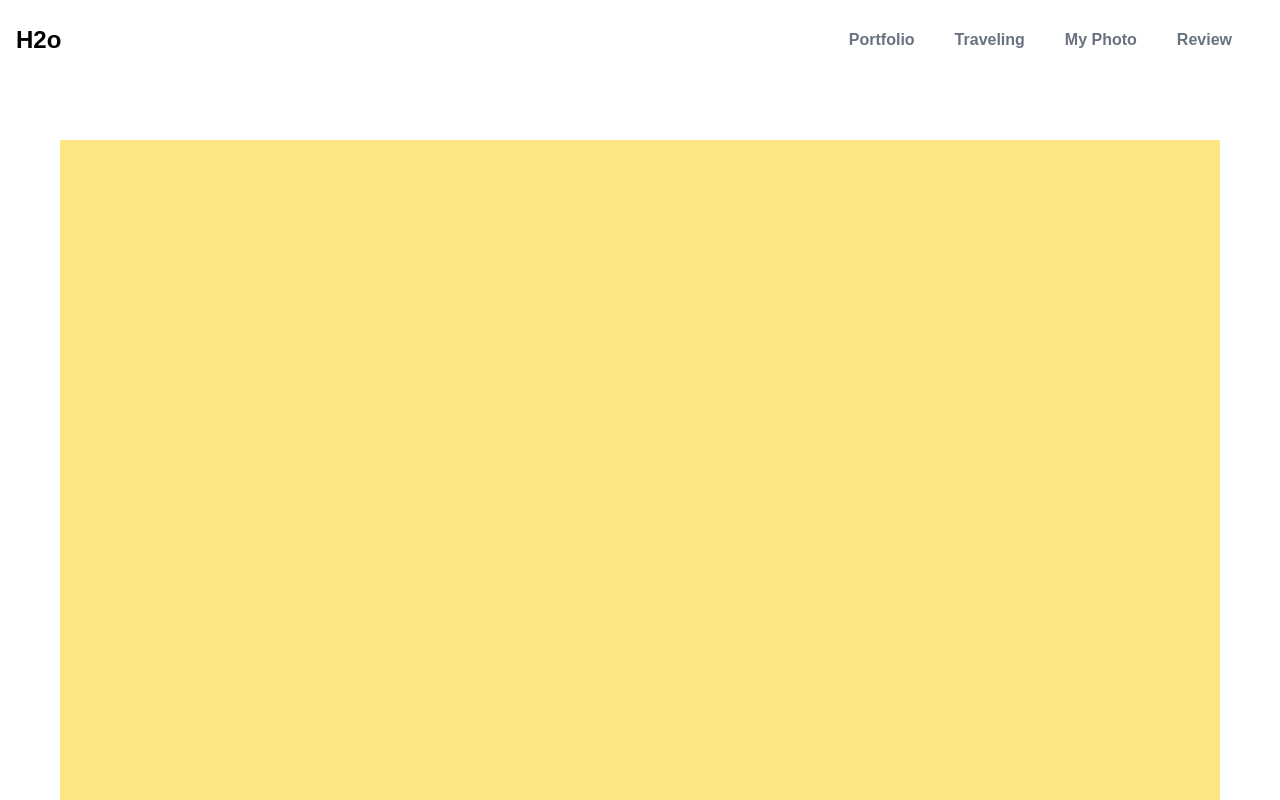
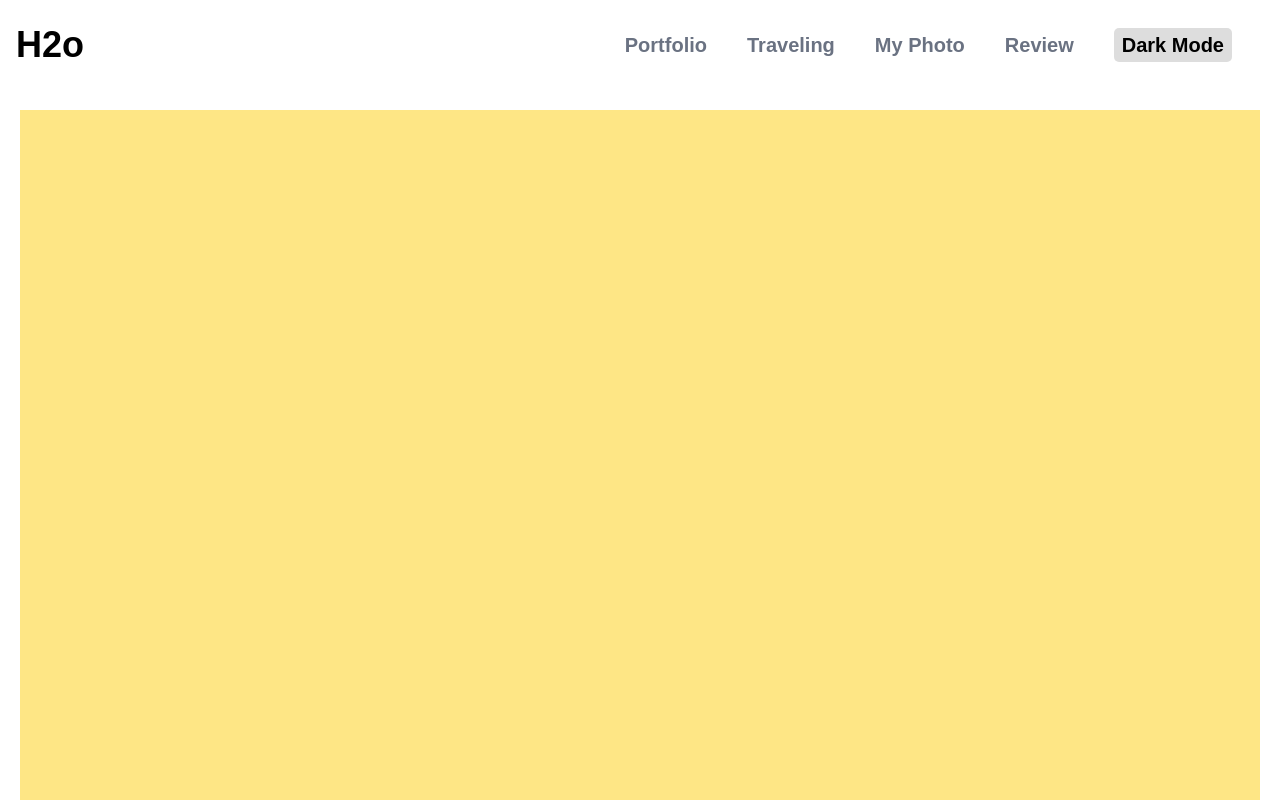
Before and after one commit to H2oZN/H-Project, a Next.js app: page / in a window 1280 px wide. Shown: the top 800 px of the page. Built offline with nearby package versions, Linux system fonts and the light colour scheme; a web font is replaced by a local one.

Commit message:
try fix bug dark mode

```diff
--- a/Components/Footer.js
+++ b/Components/Footer.js
@@ -8,7 +8,7 @@ const doto = Doto({
 
 export default function Footer() {
   return (
-    <div className=" bottom-0 w-full flex flex-row justify-between py-4 px-5 bg-gray-200 ">
+    <div className=" bottom-0 w-full flex flex-row justify-between py-4 px-5  ">
       <div>H1</div>
       <div>H2</div>
       <div className={`${doto.className} `}>H3</div>
--- a/Components/Header.js
+++ b/Components/Header.js
@@ -1,6 +1,7 @@
 import React from "react";
 import CustomButton from "./CustomButtonHeader";
 import { Doto } from "next/font/google";
+import NSwitch from "./NSwitch";
 
 const doto = Doto({
   weight: "900",
@@ -12,14 +13,15 @@ export default function Header() {
     <div>
       <div className={`${doto.className} `}>
         <div className="flex flex-row justify-between p-2 ">
-          <button className="flex items-center mx-2 text-2xl hover:text-red-600 transition-colors duration-500">
+          <button className="flex items-center mx-2 text-4xl hover:text-red-600 transition-colors duration-500">
             H2o
           </button>
-          <div className="flex items-center flex-row py-5 space-x-10 mx-10">
+          <div className="flex items-center flex-row py-5 space-x-10 mx-10 text-xl">
             <CustomButton>Portfolio</CustomButton>
             <CustomButton>Traveling</CustomButton>
             <CustomButton>My Photo</CustomButton>
             <CustomButton>Review</CustomButton>
+            <NSwitch />
           </div>
         </div>
       </div>
--- /dev/null
+++ b/Components/NSwitch.js
@@ -0,0 +1,37 @@
+"use client";
+import React, { useState } from "react";
+
+const NSwitch = () => {
+  const [isDarkMode, setIsDarkMode] = useState(false);
+
+  const toggleDarkMode = () => {
+    setIsDarkMode(!isDarkMode);
+    document.body.style.backgroundColor = isDarkMode ? "#ffffff" : "#121212";
+    document.body.style.color = isDarkMode ? "#000000" : "#ffffff";
+  };
+
+  return (
+    <button
+      onClick={toggleDarkMode}
+      style={{
+        padding: "3px 8px",
+        backgroundColor: isDarkMode ? "#333" : "#ddd",
+        color: isDarkMode ? "#fff" : "#000",
+        border: "none",
+        borderRadius: "5px",
+        cursor: "pointer",
+        transition: "background-color 1s",
+      }}
+      onMouseEnter={(e) => {
+        e.target.style.backgroundColor = isDarkMode ? "#666" : "#AAA";
+      }}
+      onMouseLeave={(e) => {
+        e.target.style.backgroundColor = isDarkMode ? "#333" : "#ddd";
+      }}
+    >
+      {isDarkMode ? "Light Mode" : "Dark Mode"}
+    </button>
+  );
+};
+
+export default NSwitch;
--- a/app/layout.js
+++ b/app/layout.js
@@ -1,6 +1,7 @@
 import { Geist, Geist_Mono } from "next/font/google";
 import "./globals.css";
 import Headers from "@/Components/Header";
+import Footer from "@/Components/Footer";
 
 const geistSans = Geist({
   variable: "--font-geist-sans",
@@ -24,7 +25,8 @@ export default function RootLayout({ children }) {
         className={`${geistSans.variable} ${geistMono.variable} antialiased`}
       >
         <Headers />
-        <main className="p-15">{children}</main>
+        <main className="p-5">{children}</main>
+        <Footer />
       </body>
     </html>
   );
--- a/app/page.js
+++ b/app/page.js
@@ -6,8 +6,6 @@ export default function Home() {
   return (
     <div>
       <div className="bg-amber-200 h-5000"></div>
-      <div></div>
-      <Footer />
     </div>
   );
 }
--- a/package.json
+++ b/package.json
@@ -9,6 +9,8 @@
     "lint": "next lint"
   },
   "dependencies": {
+    "miu": "^1.0.0",
+    "mui": "^0.0.1",
     "next": "15.3.1",
     "react": "^19.0.0",
     "react-dom": "^19.0.0"
```
Also changed, not shown: 1 other file (tests, documents, lock files or other folders).
